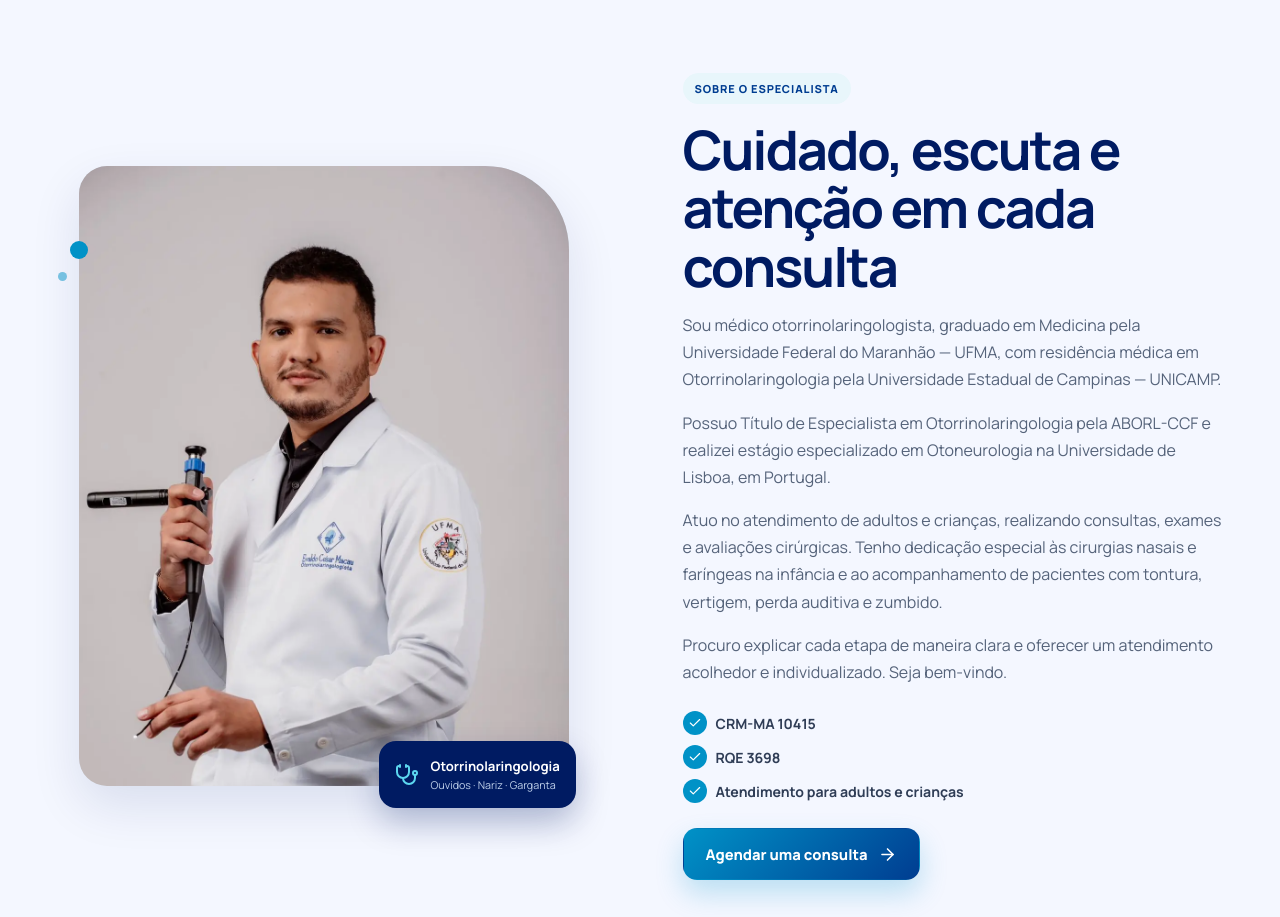
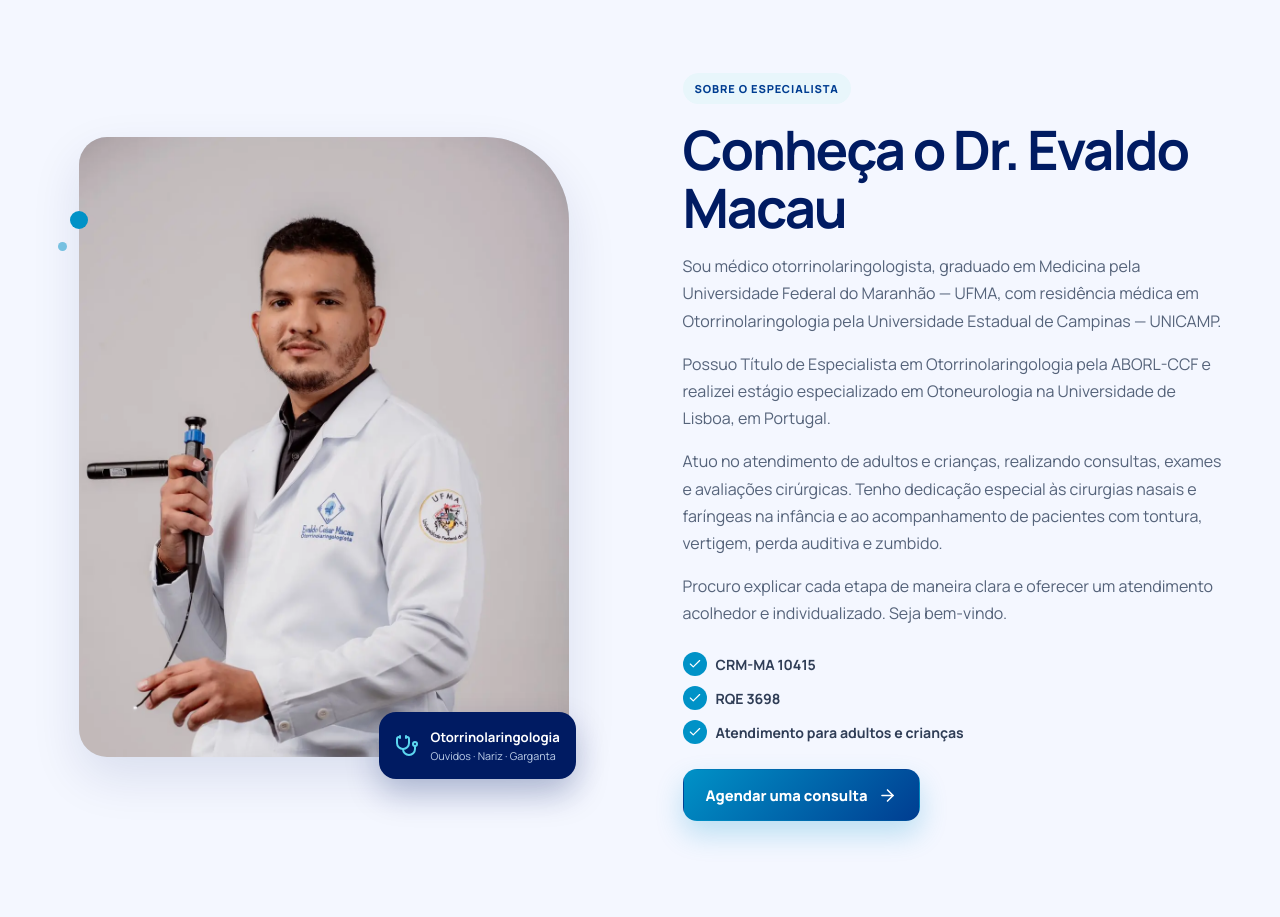
Before and after one commit to ManuelFernandoCunhaRodrigues/dr-evaldo-cesar-site, a React (Vite) app: page / in a window 1280 px wide. Shown: the part 2720-3637 px from the top of the page. Built offline with nearby package versions, Linux system fonts and the light colour scheme.

Commit message:
feat: atualiza título de apresentação do médico

```diff
--- a/src/App.tsx
+++ b/src/App.tsx
@@ -233,7 +233,7 @@ export default function App() {
           </div>
           <div className="about-copy reveal">
             <span className="eyebrow">Sobre o especialista</span>
-            <h2>Cuidado, escuta e atenção em cada consulta</h2>
+            <h2>Conheça o Dr. Evaldo Macau</h2>
             <p>Sou médico otorrinolaringologista, graduado em Medicina pela Universidade Federal do Maranhão — UFMA, com residência médica em Otorrinolaringologia pela Universidade Estadual de Campinas — UNICAMP.</p>
             <p>Possuo Título de Especialista em Otorrinolaringologia pela ABORL-CCF e realizei estágio especializado em Otoneurologia na Universidade de Lisboa, em Portugal.</p>
             <p>Atuo no atendimento de adultos e crianças, realizando consultas, exames e avaliações cirúrgicas. Tenho dedicação especial às cirurgias nasais e faríngeas na infância e ao acompanhamento de pacientes com tontura, vertigem, perda auditiva e zumbido.</p>
```
